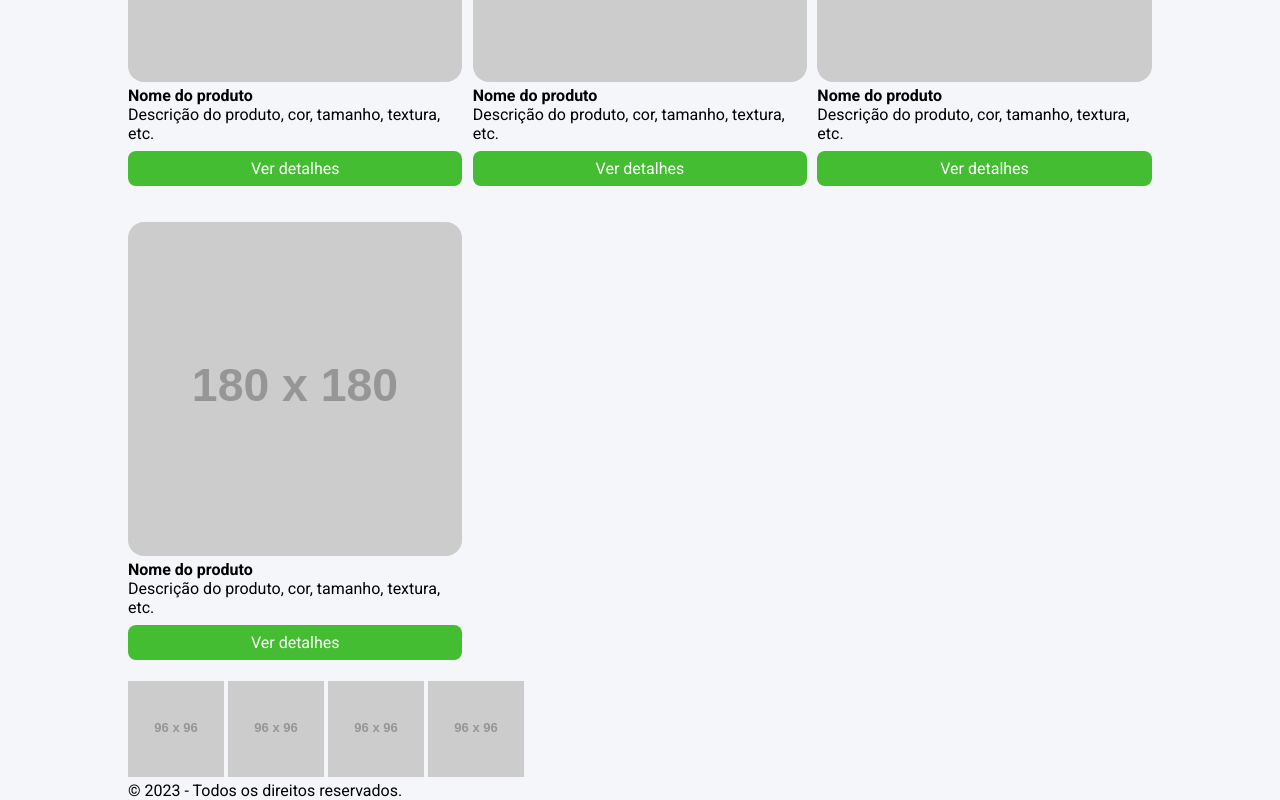
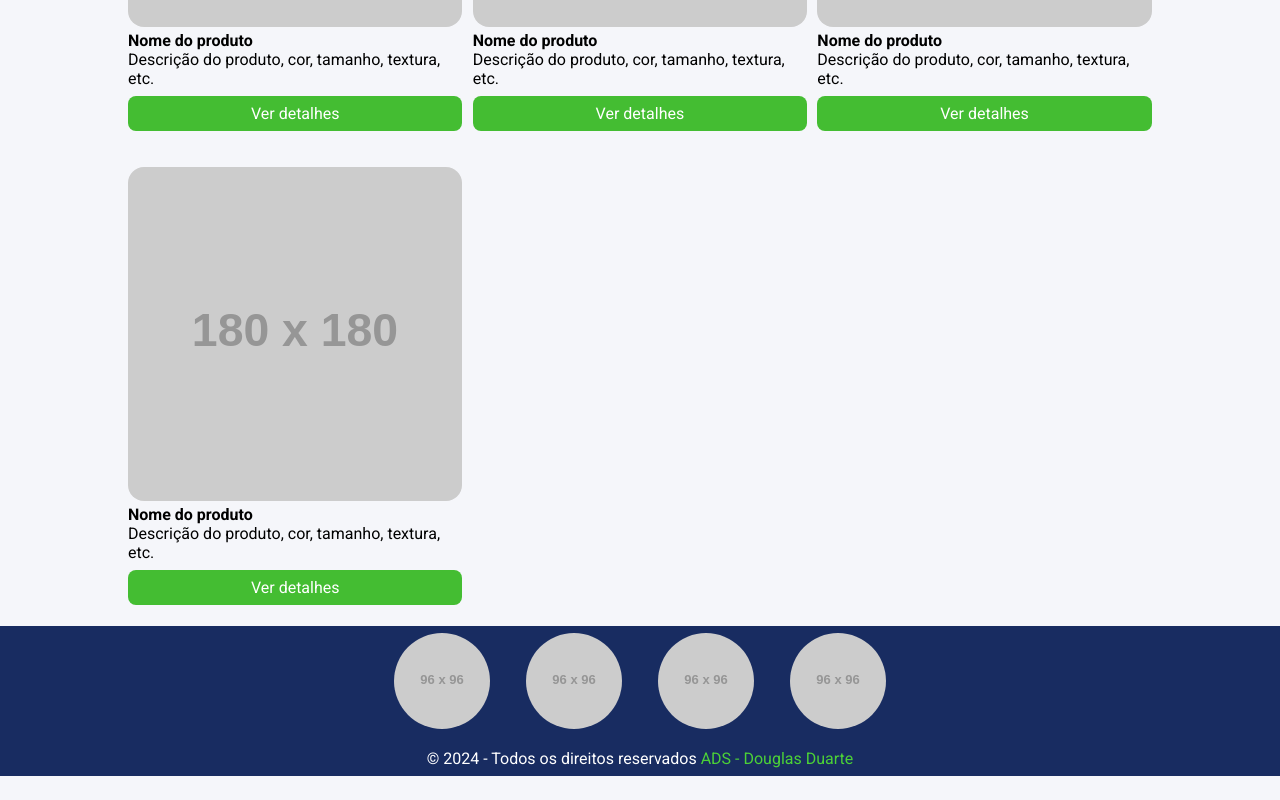
Before and after one commit to adsdouglasduarte/curso_ebac_frontend, a website: page index.html in a window 1280 px wide. Shown: the part 482-1282 px from the top of the page. After the commit the page ends 1258 px from the top, so only its background shows below. Drawn offline with nearby package versions, Linux system fonts and the light colour scheme; files that its build step writes are made by us from their sources; placeholder pictures from the web are drawn by us.

Commit message:
git inicial

```diff
--- a/index.html
+++ b/index.html
@@ -16,7 +16,7 @@
     <header>
         <div class="container">
             <div class="branding">
-                <img src="https://via.placeholder.com/120x70" alt="imagem logo" />
+                <img src="" alt="imagem logo" />
             </div>
             <nav>
                 <ul class="menu">
@@ -78,15 +78,13 @@
         </div>
     </section>
     <footer>
-        <div class="container">
             <div class="social-link">
                 <a href=""><img src="https://via.placeholder.com/96x96" alt="linkedin"></a>
                 <a href=""><img src="https://via.placeholder.com/96x96" alt="instagram"></a>
                 <a href=""><img src="https://via.placeholder.com/96x96" alt="email"></a>
                 <a href=""><img src="https://via.placeholder.com/96x96" alt="github"></a>
             </div>
-            <p>&copy; 2023 - Todos os direitos reservados.</p>
-        </div>
+            <p>&copy; 2024 - Todos os direitos reservados <a href="https://www.linkedin.com/in/ads-douglas-duarte/" target="_blank" rel="noopener" >ADS - Douglas Duarte </a></p>
     </footer>
 </body>
 
--- a/src/styles/main.less
+++ b/src/styles/main.less
@@ -3,6 +3,10 @@
     padding: 0;
     box-sizing: border-box;
     font-family: Roboto, sans-serif;
+}
+//deixar html mais suave
+html {
+    scroll-behavior: smooth;
 }
 
 //MIXIN_LIMPAR-ESTILO-LI
@@ -81,12 +85,52 @@ section {
                 border-radius: 8px;
                 margin-top: 8px;
                 text-decoration: none;
+
                 &:hover {
                     background-color: #4cd137;
                 }
             }
 
         }
+    }
+}
+
+footer {
+    display: flex;
+    height: 150px;
+    align-items: center;
+    flex-direction: column;
+    justify-content: center;
+    background-color: #182C61;
+
+    .social-link {
+
+        img {
+            border-radius: 50%;
+            margin: 0 1rem;
+            transition: transform 0.3s ease;
+            &:hover{
+                transform: scale(1.2);
+            }
+
+        }
+    }
+
+    p {
+        color: #fff;
+        margin-top: 16px;
+
+        a {
+            .clear-style();
+            text-decoration: none;
+            color: #4cd137;
+            transition: transform 0.3s ease;
+
+            &:hover {
+                transform: scale(1.2);
+            }
+        }
+
     }
 }
 
```
Also changed, not shown: 1 other file. Lines whose indentation alone changed are shown as unchanged.
